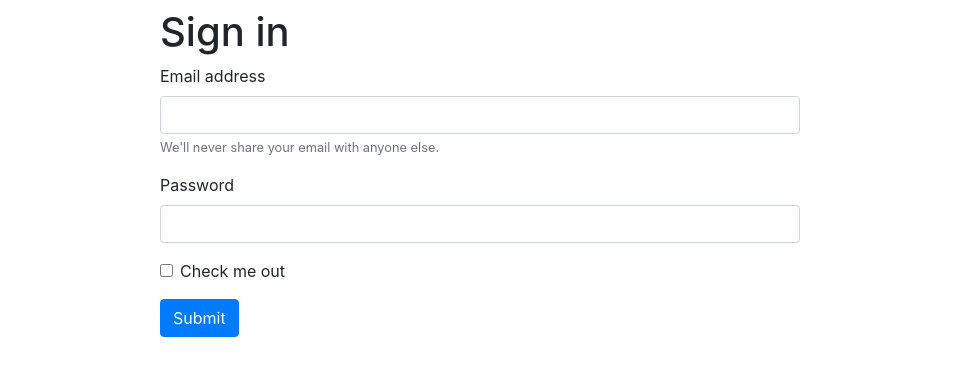
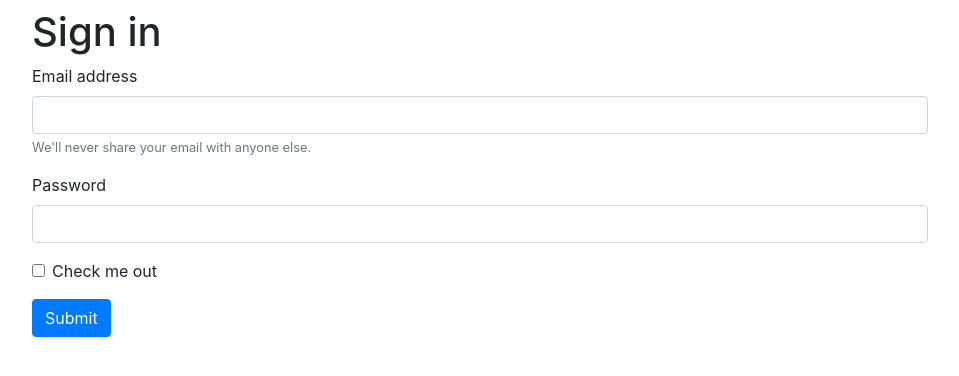
Before and after one commit to JessicaPerez1/Project-test, a PHP site: page /signup.html in a window 1280 px wide. Shown: the top 376 px of the page, without its empty margins (160-1119 px from the left). Run offline with PHP 8.4, Linux system fonts and the light colour scheme.

Commit message:
signup width adjusted

```diff
--- a/signup.css
+++ b/signup.css
@@ -1,4 +1,4 @@
 .main {
-  width: 50%;
+  width: 70%;
   margin: 0 auto;
 }
```
